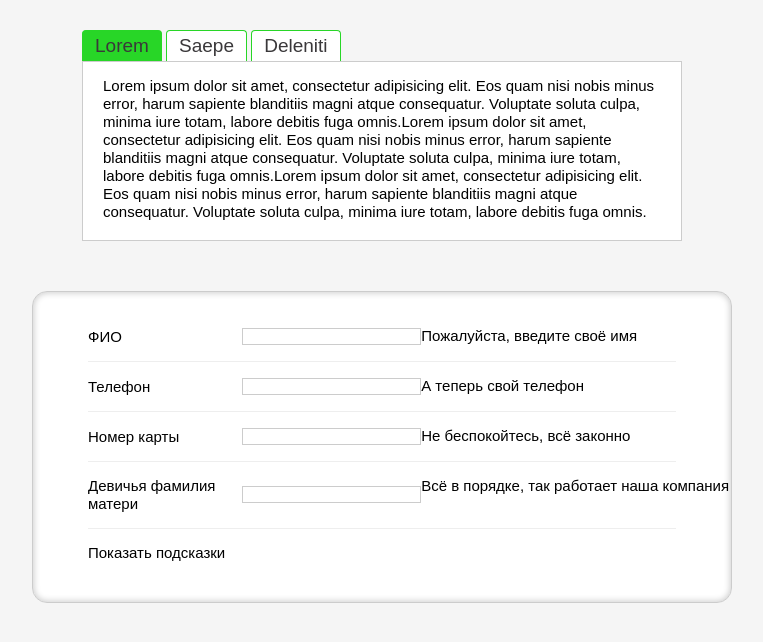
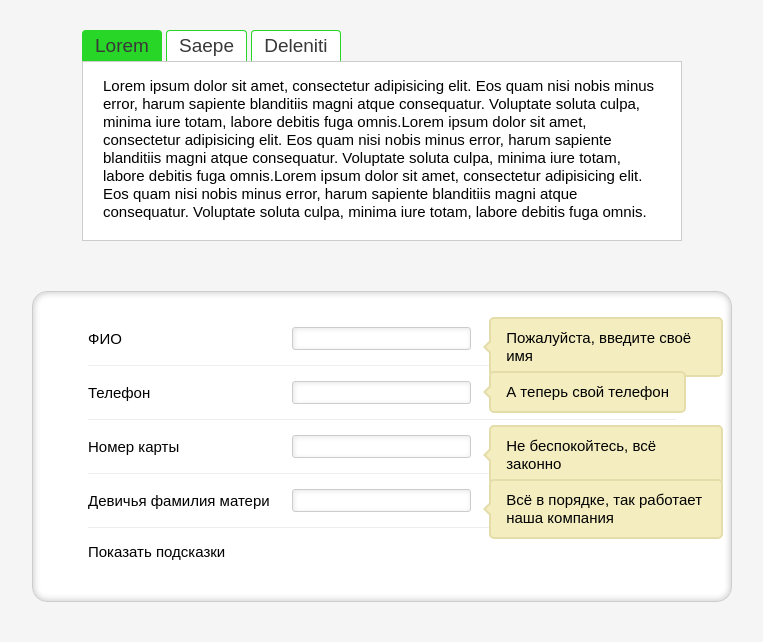
Before and after one commit to rykiAdmirala/js_4, a plain HTML site: page index.html in a window 1280 px wide. Both pictures are taken after a click on the element "Показать подсказки". Shown: the whole page, without its empty margins (258-1021 px from the left). Drawn offline with nearby package versions, Linux system fonts and the light colour scheme.

Commit message:
STILL TRYING CMON MAN

```diff
--- a/css/style.css
+++ b/css/style.css
@@ -58,10 +58,6 @@ body {
 
 
 /* TOOLTIPS */
-.tooltip {
-    position: absolute;
-    display: none;
-}
 .tooltip-block {
     max-width: 700px;
     margin: 50px auto;
@@ -80,12 +76,43 @@ body {
 .tooltip-block label {
     display: inline-block;
     vertical-align: middle;
-    width: 150px;
+    width: 200px;
 }
 .tooltip-block input {
     border: 1px solid #ccc;
+    border-radius: 3px;
+    box-shadow: inset 1px 1px 5px 0 rgba(0,0,0,.1);
+    line-height: 21px;
 }
 .tooltip-block input:focus {
     background: #fffef5;
     outline: none;
 }
+.tooltip {
+    display: none;
+    position: absolute;
+    max-width: 200px;
+    padding: 10px 15px;
+    background: #f3edc0;
+    border: 2px solid #e4dda9;
+    border-radius: 5px;
+}
+.tooltip:after, .tooltip:before {
+    content: '';
+    position: absolute;
+    right: 100%;
+    top: 50%;
+    height: 0;
+    width: 0;
+    border: solid transparent;
+}
+.tooltip:after {
+    border-right-color: #f3edc0;
+    border-width: 5px;
+    margin-top: -5px;
+}
+.tooltip:before {
+    border-right-color: #e4dda9;
+    border-width: 8px;
+    margin-top: -8px;
+}
--- a/index.html
+++ b/index.html
@@ -38,19 +38,19 @@
          <form action="">
              <div class="row">
                 <label for="in1">ФИО</label>
-                <input id="in1" type="text" name="name" tooltip="Пожалуйста, введите своё имя">
+                <input id="in1" type="text" name="name" class="has-tooltip" title="Пожалуйста, введите своё имя">
             </div>
              <div class="row">
                 <label for="in2">Телефон</label>
-                <input id="in2" type="tel" name="phone" tooltip="А теперь свой телефон">
+                <input id="in2" type="tel" name="phone" class="has-tooltip" title="А теперь свой телефон">
             </div>
              <div class="row">
                 <label for="in3">Номер карты</label>
-                <input id="in3" type="text" name="card-number" tooltip="Не беспокойтесь, всё законно">
+                <input id="in3" type="text" name="card-number" class="has-tooltip" title="Не беспокойтесь, всё законно">
             </div>
              <div class="row">
                 <label for="in4">Девичья фамилия матери</label>
-                <input id="in4" type="text" name="almost-felony" tooltip="Всё в порядке, так работает наша компания">
+                <input id="in4" type="text" name="almost-felony" class="has-tooltip" title="Всё в порядке, так работает наша компания">
             </div>
          </form>
 
--- a/js/tooltip.js
+++ b/js/tooltip.js
@@ -1,6 +1,6 @@
 $(function tooltip() {
   var showall;
-  var $tooltipItem = $('.tooltip-block').find('[tooltip]'); // Elements for which we are making tooltip
+  var $tooltipItem = $('.has-tooltip'); // Elements for which we are making tooltip
 
   $tooltipItem.on('mouseenter focusin', showTooltip);
   $tooltipItem.on('mouseleave focusout', hideTooltip);
@@ -10,15 +10,21 @@ $(function tooltip() {
   function showTooltip(showall) {
     var $tooltip = $(this).next('.tooltip');
 
-
     if ( !$tooltip.length || (!$tooltip.length && showall) ) {
       // If there is no tooltip OR function is called by 'Show All Tooltips' button
-     console.log('show');
+      var ttOffset = $(this).offset();
+      var ttHeight = $(this).height();
+      var ttWidth = $(this).width();
+      var ttText = $(this).attr('title');
 
-      var tooltipText = $(this).attr('tooltip');
+      $(this).attr('title', '');
 
-      $('<span class="tooltip">' + tooltipText + '</span>')
+      $('<span class="tooltip">' + ttText + '</span>')
                   .insertAfter($(this))
+                  .css({
+                    'top' : ttOffset.top - ttHeight/2,
+                    'left' : ttOffset.left + ttWidth + 20
+                  })
                   .fadeIn(250);
     }
   }
@@ -27,13 +33,14 @@ $(function tooltip() {
     var $tooltip = $(this).next('.tooltip');
     if ( !( $(this).is(':focus') || $(this).is(':hover') ) ) {
       // Making tooltip NOT to disappear on focused or hovered tooltip'ed item
-     console.log('hide');
+      $(this).attr('title', $tooltip.text());
 
       $tooltip
         .stop(true)
         .fadeOut(150, function() {
           $(this).remove();
         });
+
 
     }
   }
```
